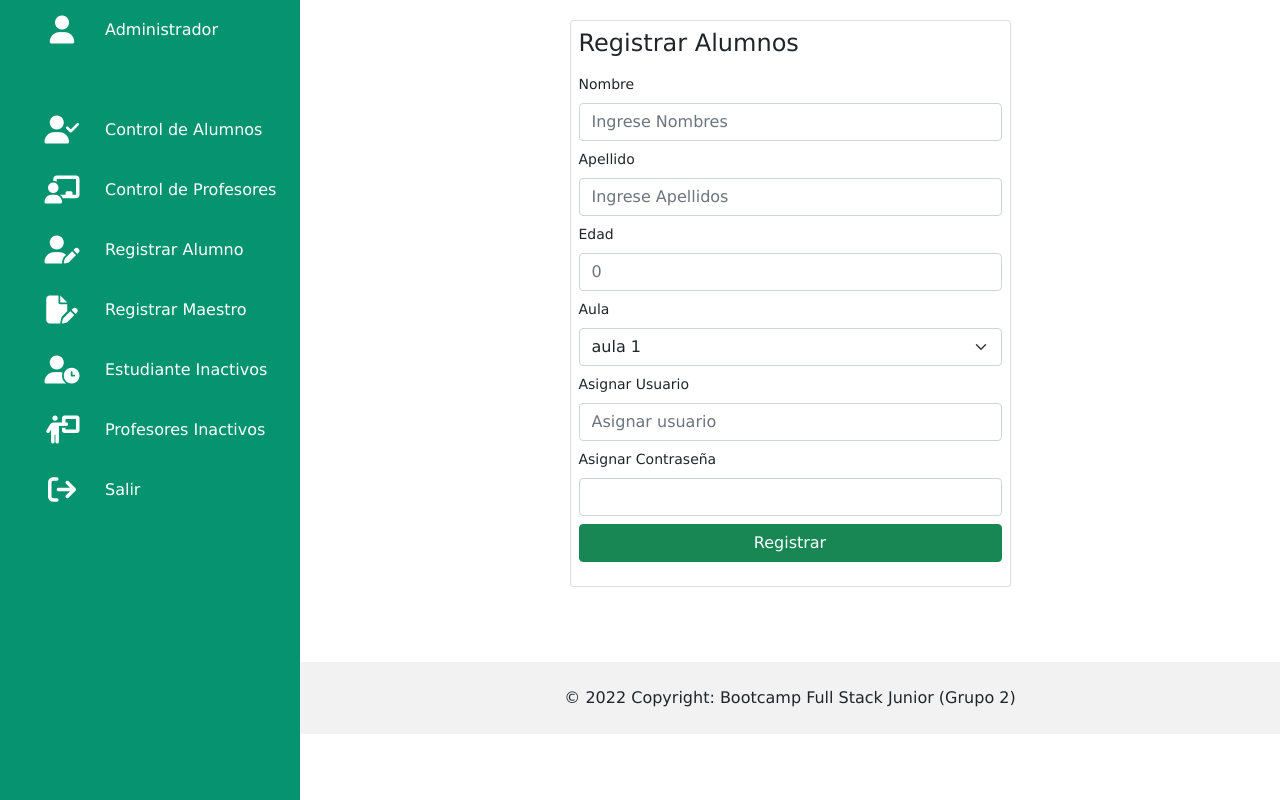
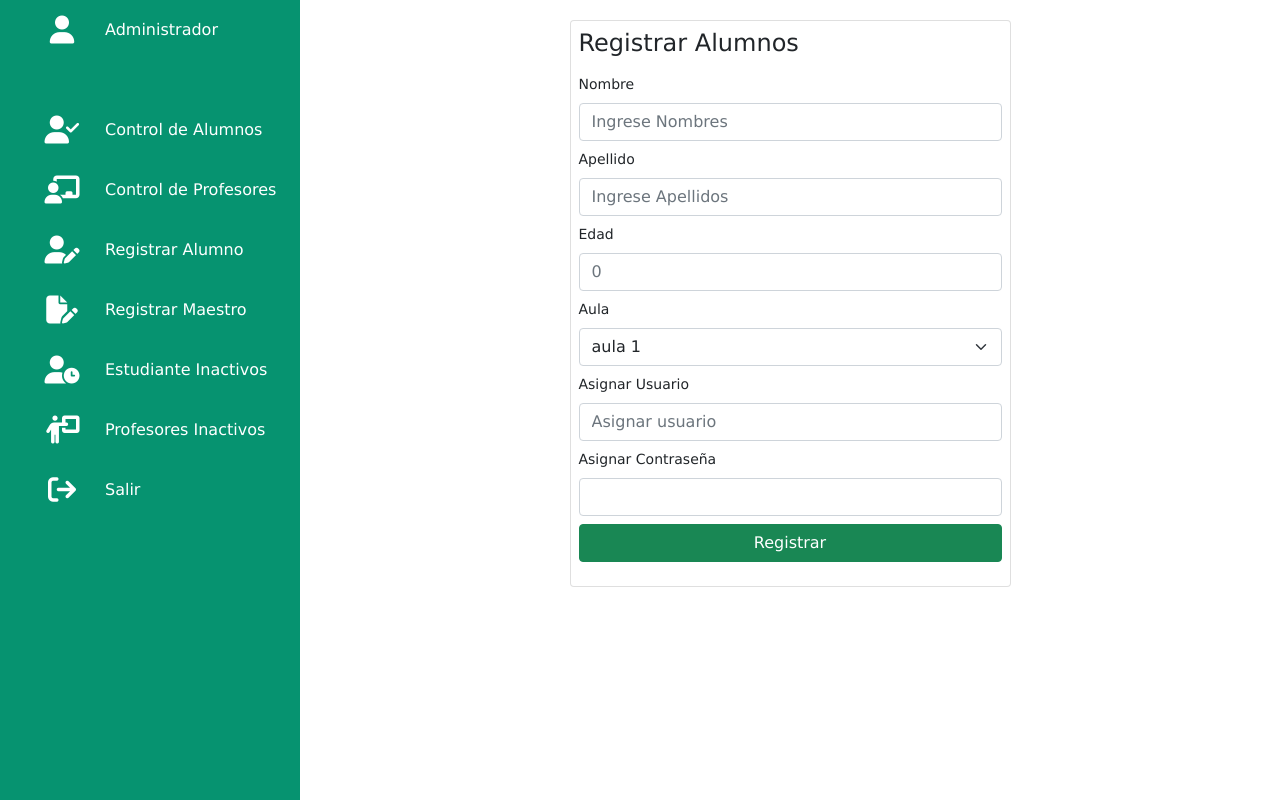
Before and after one commit to rodrigogz64/NotasV2, a PHP site: page /Vista/Vista_Administrador/registrarEstudiante.php in a window 1280 px wide. Run offline with PHP 8.4, Linux system fonts and the light colour scheme; data comes from the database, SQL or seed files in the repository; some libraries are stand-ins or nearby versions.

Commit message:
Error arreglado

```diff
--- a/src/Vista/Vista_Administrador/registrarEstudiante.php
+++ b/src/Vista/Vista_Administrador/registrarEstudiante.php
@@ -137,11 +137,7 @@
         </section>
 
         </div>
-        <footer>
-        <div class="text-center p-4" style="background-color: rgba(0, 0, 0, 0.05); margin-top:75px">
-            © 2022 Copyright: Bootcamp Full Stack Junior (Grupo 2)
-        </div>
-    </footer>
+
     </div>
     </div>
 
```
